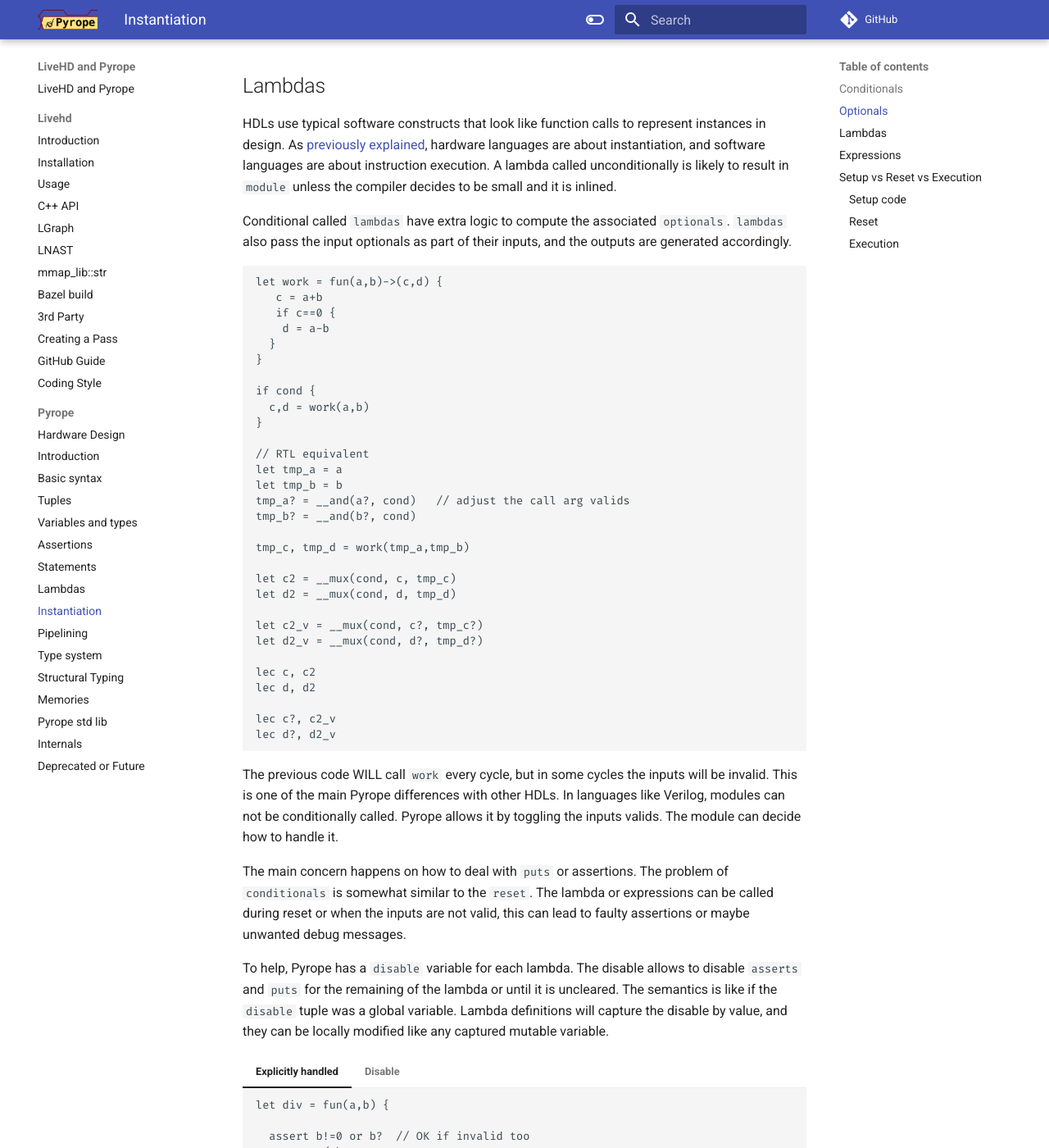
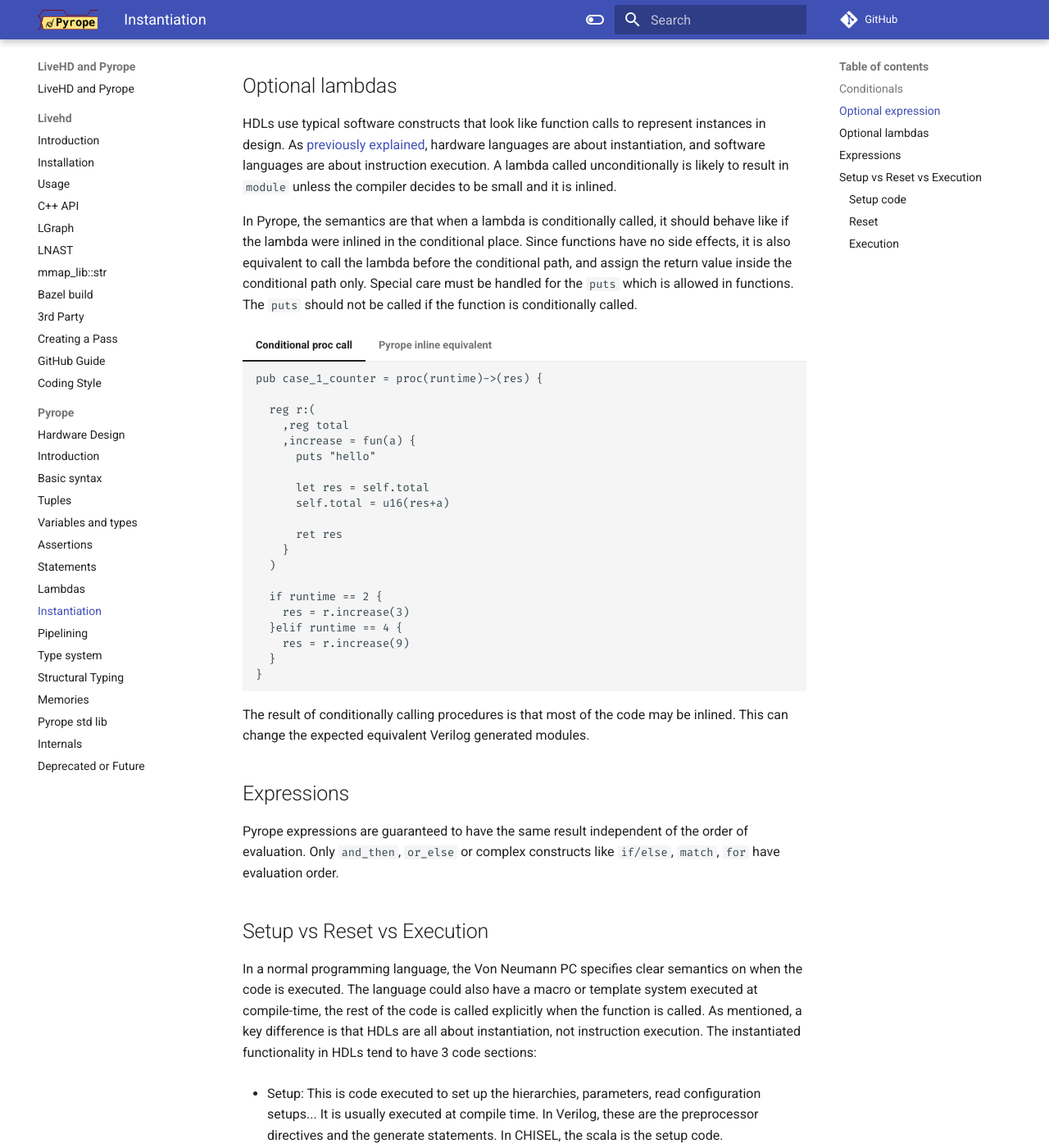
Before and after one commit to masc-ucsc/docs, an MkDocs documentation site: the page built from docs/pyrope/06b-instantiation.md, in a window 1280 px wide and 1400 px high, scrolled down 2129 px. Shown: the whole window at 82% size. Built offline with MkDocs 1.6.1 and Material for MkDocs 9.7.7, drawn with Linux system fonts in a browser that asks for light colours; comment, search, counter and statistics services are not loaded; some of the changed text lies outside the part shown.

Commit message:
simplify and clarify optional lambda call

````diff
--- a/docs/pyrope/06b-instantiation.md
+++ b/docs/pyrope/06b-instantiation.md
@@ -92,7 +92,7 @@ assume  ( cond1 and !cond2 and !cond3)
 lec res, res2
 ```
 
-## Optionals
+## Optional expression
 
 Valid or options are computed for each assignment and passed to every lambda
 call. Each variable has an associated valid bit, but it is removed if never
@@ -147,7 +147,8 @@ or not short-circuit (`and_then`/`or_else`) expressions.
     lec lhs?, lhs2_v
     ```
 
-## Lambdas
+
+## Optional lambdas
 
 HDLs use typical software constructs that look like function calls to represent
 instances in design. As [previously
@@ -157,95 +158,76 @@ lambda called unconditionally is likely to result in `module` unless the
 compiler decides to be small and it is inlined.
 
 
-Conditional called `lambdas` have extra logic to compute the associated
-`optionals`. `lambdas` also pass the input optionals as part of their inputs,
-and the outputs are generated accordingly.
 
-```
-let work = fun(a,b)->(c,d) {
-   c = a+b
-   if c==0 {
-    d = a-b
-  }
-}
-
-if cond {
-  c,d = work(a,b)
-}
-
-// RTL equivalent
-let tmp_a = a
-let tmp_b = b
-tmp_a? = __and(a?, cond)   // adjust the call arg valids
-tmp_b? = __and(b?, cond)
-
-tmp_c, tmp_d = work(tmp_a,tmp_b)
-
-let c2 = __mux(cond, c, tmp_c)
-let d2 = __mux(cond, d, tmp_d)
-
-let c2_v = __mux(cond, c?, tmp_c?)
-let d2_v = __mux(cond, d?, tmp_d?)
-
-lec c, c2
-lec d, d2
-
-lec c?, c2_v
-lec d?, d2_v
-```
+In Pyrope, the semantics are that when a lambda is conditionally called, it
+should behave like if the lambda were inlined in the conditional place. Since
+functions have no side effects, it is also equivalent to call the lambda before
+the conditional path, and assign the return value inside the conditional path
+only. Special care must be handled for the `puts` which is allowed in
+functions. The `puts` should not be called if the function is conditionally
+called.
 
 
-The previous code WILL call `work` every cycle, but in some cycles the inputs
-will be invalid. This is one of the main Pyrope differences with other HDLs. In
-languages like Verilog, modules can not be conditionally called. Pyrope allows
-it by toggling the inputs valids. The module can decide how to handle it.
-
-
-The main concern happens on how to deal with `puts` or assertions. The problem of
-`conditionals` is somewhat similar to the `reset`. The lambda or expressions
-can be called during reset or when the inputs are not valid, this can lead to faulty
-assertions or maybe unwanted debug messages.
-
-
-To help, Pyrope has a `disable` variable for each lambda. The disable allows to
-disable `asserts` and `puts` for the remaining of the lambda or until it is
-uncleared. The semantics is like if the `disable` tuple was a global variable.
-Lambda definitions will capture the disable by value, and they can be locally
-modified like any captured mutable variable.
-
-
-=== "Explicitly handled"
+=== "Conditional proc call"
 
     ```
-    let div = fun(a,b) {
+    pub case_1_counter = proc(runtime)->(res) {
 
-      assert b!=0 or b?  // OK if invalid too
-      out = a / b
-    }
-    let work = fun(a,b) {
-      out = a + b
-      if out? {          // we may want to print only when valid
-        puts "{} + {} is {}", a, b, out
+      reg r:(
+        ,reg total
+        ,increase = fun(a) {
+          puts "hello"
+
+          let res = self.total
+          self.total = u16(res+a)
+
+          ret res
+        }
+      )
+
+      if runtime == 2 {
+        res = r.increase(3)
+      }elif runtime == 4 {
+        res = r.increase(9)
       }
     }
     ```
 
-=== "Disable"
+=== "Pyrope inline equivalent"
 
     ```
-    let div = fun(a,b) {
-      disable.assert = not b?
-      assert b!=0
-      out = a / b
-    }
+    pub case_1_counter = proc(runtime)->(res) {
 
-    let fun2 = fun(a,b) {
-      out = a + b
+      reg r:(
+        ,reg total
+        ,increase = fun(a) {
+          puts "hello"
 
-      disable.puts = not out?
-      puts "{} + {} is {}", a, b, out
+          let res = self.total
+          self.total = u16(res+a)
+
+          ret res
+        }
+      )
+
+      if runtime == 2 {
+        puts "hello"
+
+        let res = r.total
+        r.total = u16(res+3)
+        res = res
+      }elif runtime == 4 {
+        puts "hello"
+
+        let res = r.total
+        r.total = u16(res+9)
+        res = res
+      }
     }
     ```
+
+The result of conditionally calling procedures is that most of the code may be
+inlined. This can change the expected equivalent Verilog generated modules.
 
 
 ## Expressions
````
Also changed, not shown: docs/pyrope/02-basics.md (+1 -1 lines), docs/pyrope/04-variables.md (+18 -22 lines), docs/pyrope/05-assert.md (+0 -7 lines), docs/pyrope/05b-statements.md (+1 -1 lines).
